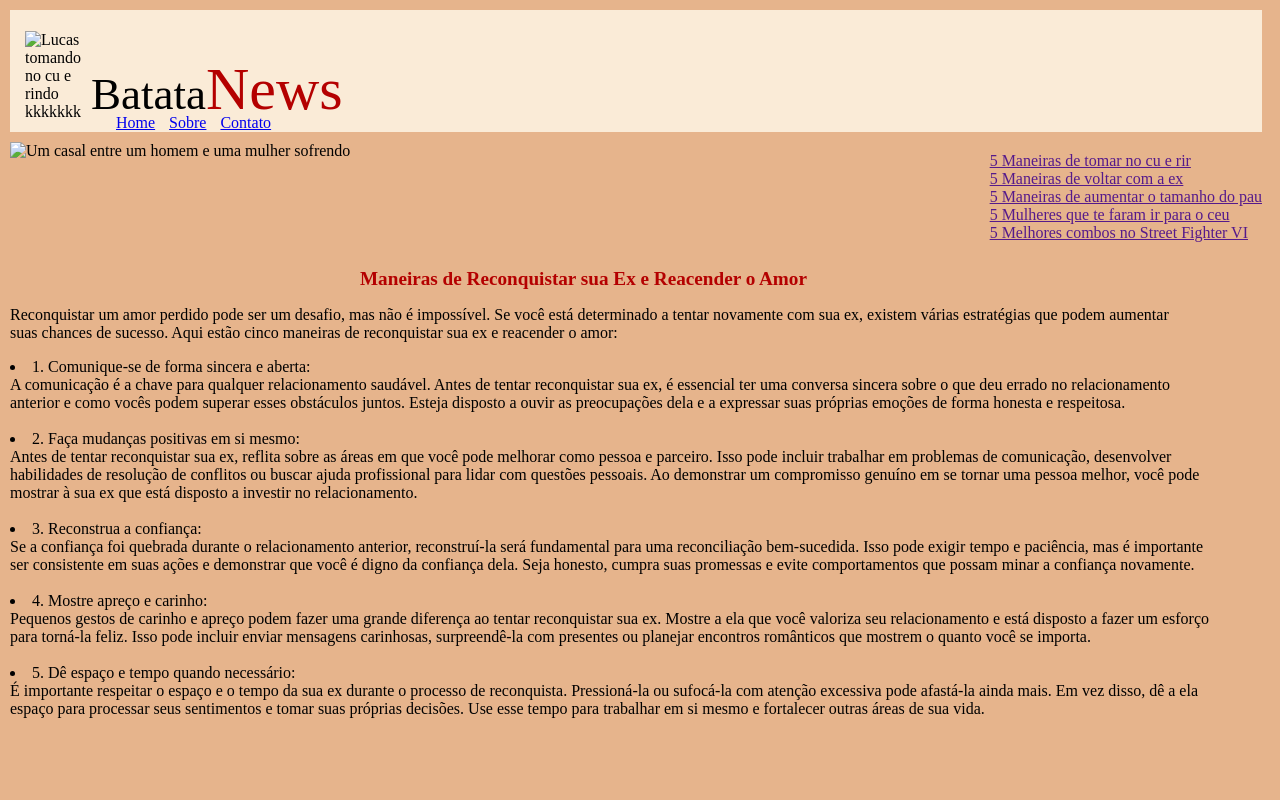
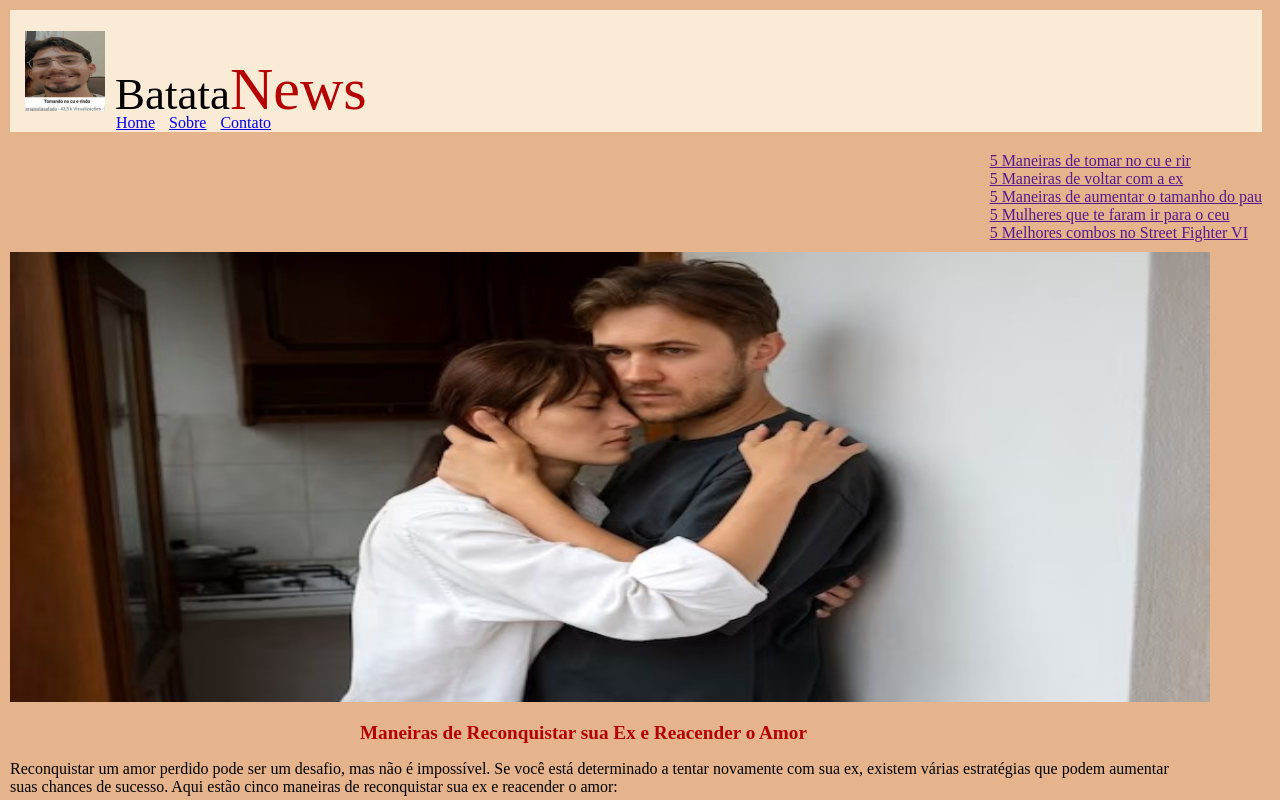
Before and after one commit to viniciussoave/viniciussoave.github.io, a plain HTML site: page index.html in a window 1280 px wide. Shown: the top 800 px of the page. Drawn offline with Linux system fonts and the light colour scheme.

Commit message:
Update index.html

```diff
--- a/index.html
+++ b/index.html
@@ -10,7 +10,7 @@
 <header>
     <div class="logo">
         <div class="img">
-            <img src="assets/imgs/lucas.jpeg" alt="Lucas tomando no cu e rindo kkkkkkk" width="80" height="80">
+            <img src="assets/imgs/lucas.jpg" alt="Lucas tomando no cu e rindo kkkkkkk" width="80" height="80">
         </div>
         <div class="text">
             <h1 class="batata">Batata<strong class="News">News</strong></h1>
@@ -36,7 +36,7 @@
 </aside>
 
 <nav class="noticiaimg">
-    <img src="./imgs/c.jpeg" alt="Um casal entre um homem e uma mulher sofrendo" height="450" width="1200">
+    <img src="assets/imgs/c.jpeg" alt="Um casal entre um homem e uma mulher sofrendo" height="450" width="1200">
 </nav>
 
 <section class="noticia">
```
